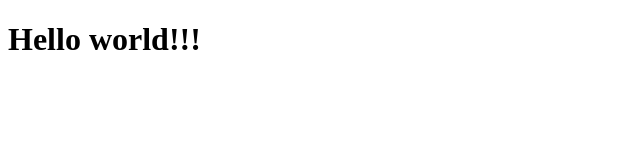
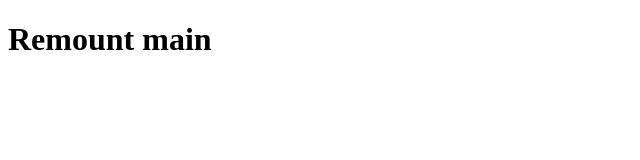
Before and after one commit to Vlad-a11ss/test, a plain HTML site: page folder2/index.html in a window 1280 px wide. Shown: the whole page, without its empty margins (0-640 px from the left). Drawn offline with Linux system fonts and the light colour scheme.

Commit message:
Update index.html remount

```diff
--- a/folder2/index.html
+++ b/folder2/index.html
@@ -6,6 +6,6 @@
     <title>Document</title>
 </head>
 <body>
-    <h1>Hello world!!!</h1>
+    <h1>Remount main</h1>
 </body>
 </html>
```
